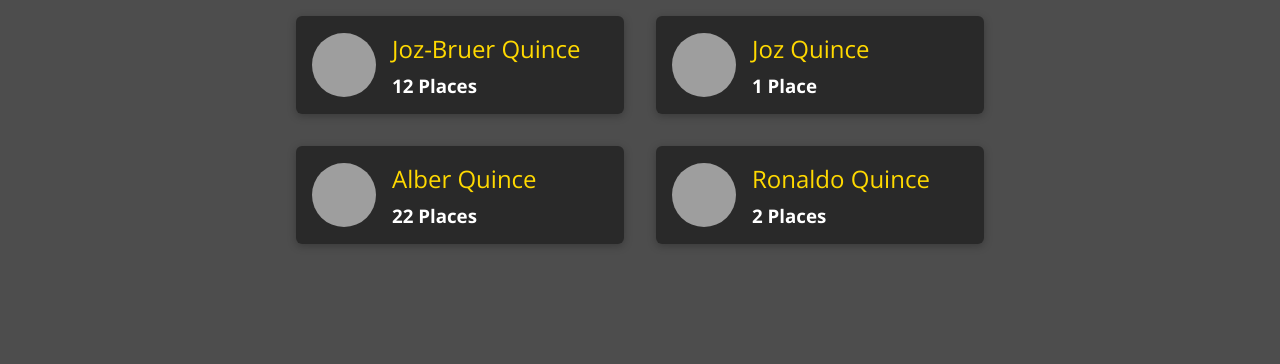
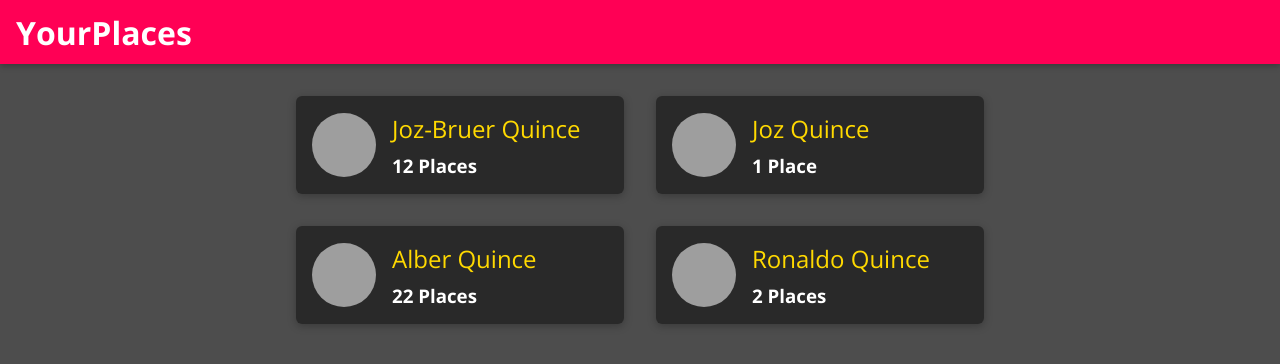
Before and after one commit to jozzbruer/place-mern-app, a React (Create React App) app in the folder frontend/: page / in a window 1280 px wide. Shown: the top 364 px of the page. Built offline with nearby package versions, Linux system fonts and the light colour scheme; grey boxes are pictures that could not be loaded.

Commit message:
Adding the header

```diff
--- a/frontend/src/App.js
+++ b/frontend/src/App.js
@@ -1,11 +1,14 @@
 import { BrowserRouter as Router, Redirect, Route, Switch } from 'react-router-dom'
 import './App.css';
 import NewPlace from './places/pages/NewPlace';
+import MainNavigation from './shared/components/Navigation/MainNavigation';
 import Users from './users/pages/Users';
 
 function App() {
   return (
     <Router>
+      <MainNavigation />
+      <main>
         <Switch>
           <Route path="/" exact>
             <Users />
@@ -15,6 +18,7 @@
           </Route>
           <Redirect to='/' />
         </Switch>
+      </main>
     </Router>
   );
 }
--- /dev/null
+++ b/frontend/src/shared/components/Navigation/MainHeader.css
@@ -0,0 +1,23 @@
+.main-header {
+  width: 100%;
+  height: 4rem;
+  display: flex;
+  align-items: center;
+  position: fixed;
+  top: 0;
+  left: 0;
+  background: #ff0055;
+  box-shadow: 0 2px 6px rgba(0, 0, 0, 0.26);
+  padding: 0 1rem;
+  z-index: 5;
+}
+
+main {
+  margin-top: 5rem;
+}
+
+@media (min-width: 768px) {
+  .main-header {
+    justify-content: space-between;
+  }
+}
--- /dev/null
+++ b/frontend/src/shared/components/Navigation/MainHeader.js
@@ -0,0 +1,13 @@
+import React from 'react'
+
+import './MainHeader.css'
+
+function MainHeader(props) {
+    return (
+        <header className='main-header'>
+            {props.children}
+        </header>
+    )
+}
+
+export default MainHeader
--- /dev/null
+++ b/frontend/src/shared/components/Navigation/MainNavigation.css
@@ -0,0 +1,45 @@
+.main-navigation__menu-btn {
+  width: 3rem;
+  height: 3rem;
+  background: transparent;
+  border: none;
+  display: flex;
+  flex-direction: column;
+  justify-content: space-around;
+  margin-right: 2rem;
+  cursor: pointer;
+}
+
+.main-navigation__menu-btn span {
+  display: block;
+  width: 3rem;
+  height: 2.5px;
+  background: white;
+}
+
+.main-navigation__title {
+  color: white;
+}
+
+.main-navigation__title a {
+  text-decoration: none;
+  color: white;
+}
+
+.main-navigation__header-nav {
+  display: none;
+}
+
+.main-navigation__drawer-nav {
+  height: 100%;
+}
+
+@media (min-width: 768px) {
+  .main-navigation__menu-btn {
+    display: none;
+  }
+
+  .main-navigation__header-nav {
+    display: block;
+  }
+}
--- /dev/null
+++ b/frontend/src/shared/components/Navigation/MainNavigation.js
@@ -0,0 +1,27 @@
+import React from 'react'
+import { Link } from 'react-router-dom'
+
+
+import MainHeader from './MainHeader'
+
+import './MainNavigation.css'
+
+function MainNavigation() {
+    return (
+        <MainHeader>
+            <button className='main-navigation__menu-btn'>
+                <span />
+                <span />
+                <span />
+            </button>
+            <h1 className="main-navigation__title">
+                <Link to='/`'>YourPlaces</Link>
+            </h1>
+            <nav>
+
+            </nav>
+        </MainHeader>
+    )
+}
+
+export default MainNavigation
--- a/frontend/src/users/components/UserItem.js
+++ b/frontend/src/users/components/UserItem.js
@@ -1,7 +1,9 @@
 import React from 'react'
 import { Link } from 'react-router-dom'
+
 import Avatar from '../../shared/components/UIelements/Avatar'
 import Card from '../../shared/components/UIelements/Card'
+
 import './UserItem.css'
 
 function UserItem(props) {
--- a/frontend/src/users/components/UserList.js
+++ b/frontend/src/users/components/UserList.js
@@ -1,4 +1,5 @@
 import React from 'react'
+import Card from '../../shared/components/UIelements/Card'
 import UserItem from './UserItem'
 import './UserList.css'
 
@@ -7,7 +8,9 @@
         <>
         {props.items.length === 0 ? (
             <div className='center'>
-                No user found
+                <Card>
+                    No user found
+                </Card>
             </div>
         ) : (
             <ul className='users-list'>
```
Also changed, not shown: frontend/src/shared/components/Navigation/NavLink.css (added), frontend/src/shared/components/Navigation/NavLink.js (added). Lines whose indentation alone changed are shown as unchanged.
